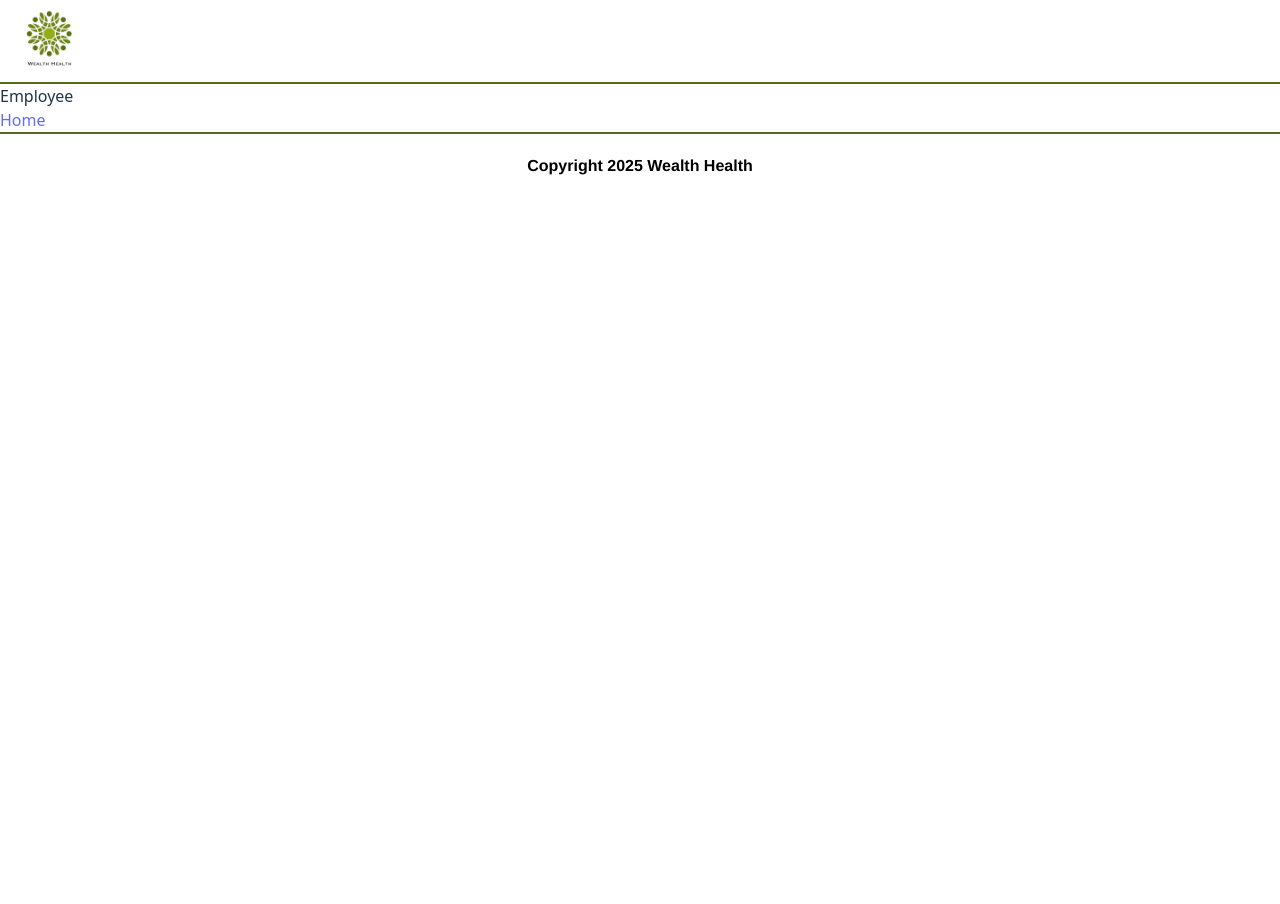
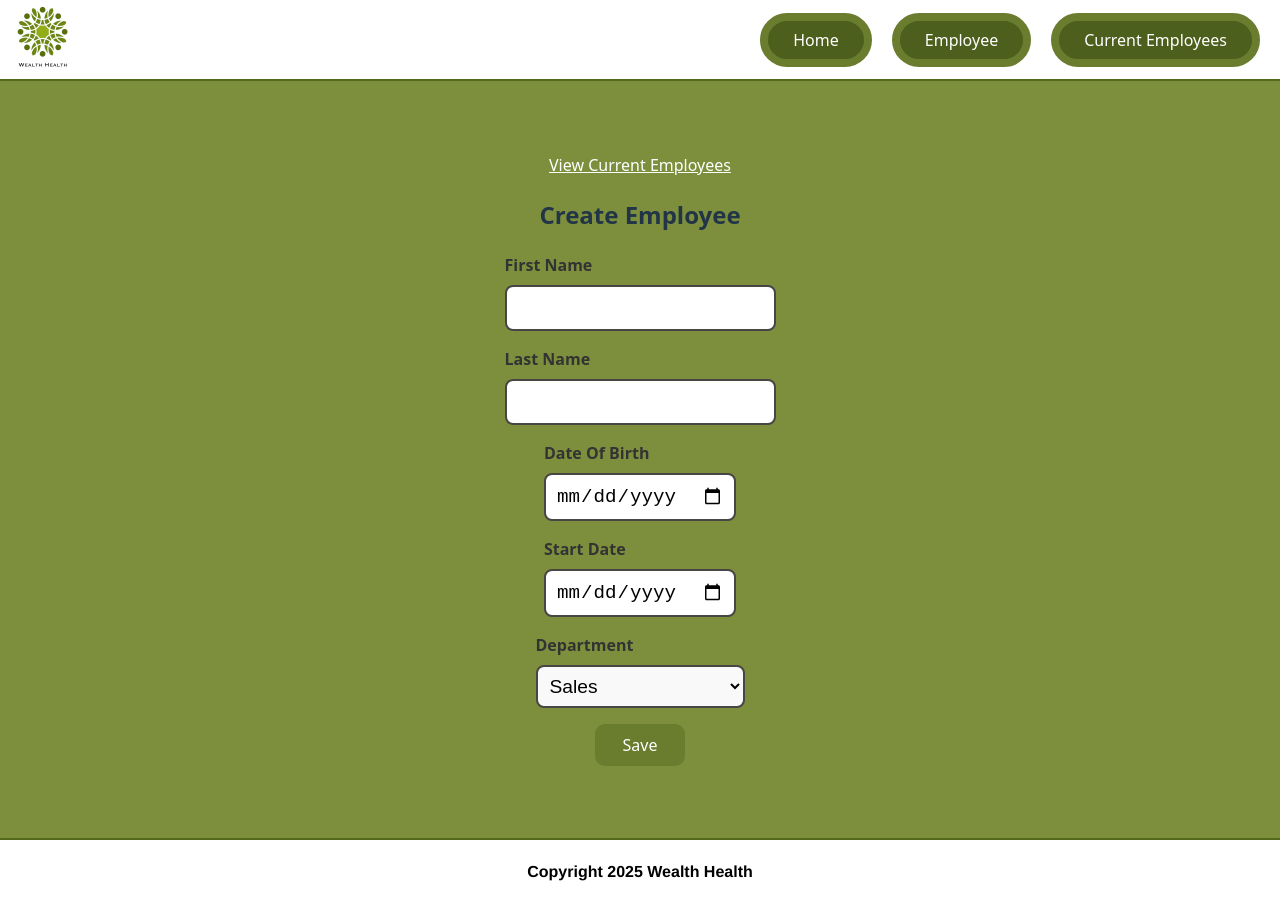
Before and after one commit to Daiba-yume/Project_14_WH, a React (Vite) app in the folder Frontend/: page /employee in a window 1280 px wide. Before the commit the page ends 800 px from the top, so only its background shows below. Built offline with nearby package versions, Linux system fonts and the light colour scheme.

Commit message:
Correction des pages et ajout de la navigation

```diff
--- a/Frontend/src/App.jsx
+++ b/Frontend/src/App.jsx
@@ -2,9 +2,9 @@ import { BrowserRouter as Router, Routes, Route } from "react-router-dom";
 import "./index.css";
 import Header from "./components/Header/Header";
 import Footer from "./components/Footer/Footer";
-import Home from "./components/Home/Home";
-import Employee from "./components/Employee/Employee";
-import Landing from "./components/Landing/Landing";
+import Landing from "./pages/Landing/Landing";
+import EmployeeList from "./pages/Employee/EmployeeList";
+import Employee from "./pages/Home/Employee";
 
 function App() {
   return (
@@ -12,8 +12,8 @@ function App() {
       <Header />
       <Routes>
         <Route path="/" element={<Landing />} />
-        <Route path="/home" element={<Home />} />
         <Route path="/employee" element={<Employee />} />
+        <Route path="/employeeList" element={<EmployeeList />} />
       </Routes>
       <Footer />
     </Router>
--- a/Frontend/src/components/Form/Form.jsx
+++ b/Frontend/src/components/Form/Form.jsx
@@ -6,7 +6,7 @@ import "./Form.scss";
 function Form() {
   return (
     <form className="form">
-      <Link to="/employee" className="employee">
+      <Link to="/employeeList" className="employeeList">
         View Current Employees
       </Link>
       <h2>Create Employee</h2>
--- a/Frontend/src/components/Form/Form.scss
+++ b/Frontend/src/components/Form/Form.scss
@@ -5,7 +5,7 @@
   box-sizing: border-box;
   padding: 4.5rem;
   background-color: #7d8f3d;
-  .employee {
+  .employeeList {
     text-decoration: underline;
     color: white;
   }
--- a/Frontend/src/components/Header/Header.jsx
+++ b/Frontend/src/components/Header/Header.jsx
@@ -7,6 +7,23 @@ function Header() {
       <NavLink to="/">
         <img className="logo" src="/WH_logo.png" alt="logo WealthHealth" />
       </NavLink>
+      <div className="navContainer">
+        <NavLink to="/" className="home">
+          <button>
+            <span>Home</span>
+          </button>
+        </NavLink>
+        <NavLink to="/employee">
+          <button>
+            <span>Employee</span>
+          </button>
+        </NavLink>
+        <NavLink to="/employeeList">
+          <button>
+            <span>Current Employees</span>
+          </button>
+        </NavLink>
+      </div>
     </nav>
   );
 }
--- a/Frontend/src/components/Header/Header.scss
+++ b/Frontend/src/components/Header/Header.scss
@@ -2,9 +2,39 @@
   display: flex;
   justify-content: space-between;
   align-items: center;
-  padding: 5px 20px;
+  padding-left: 10px;
   border-bottom: 2px solid #55691d;
   .logo {
-    width: 45%;
+    width: 50%;
+  }
+  .navContainer {
+    display: flex;
+    flex-direction: row;
+    justify-content: flex-end;
+    flex-grow: 1;
+    gap: 20px;
+
+    button {
+      display: flex;
+      position: relative;
+      align-items: center;
+      justify-content: center;
+      padding: 8px 25px;
+      right: 20px;
+      background-color: #4c5f1c;
+      border: 8px solid #6a7c2e;
+      color: white;
+      gap: 8px;
+      border-radius: 50px;
+      cursor: pointer;
+      transition: all 0.3s;
+    }
+    button:hover {
+      border: 8px solid #4c5f1c;
+      background-color: #6a7c2e;
+    }
+    button:active {
+      border: 5px solid #c0dfff;
+    }
   }
 }
--- a/Frontend/src/components/Home/Home.jsx
+++ /dev/null
@@ -1,12 +0,0 @@
-import React from "react";
-import Form from "../Form/Form";
-
-function Home() {
-  return (
-    <section>
-      <Form />
-    </section>
-  );
-}
-
-export default Home;
--- a/Frontend/src/components/Employee/Employee.jsx
+++ b/Frontend/src/pages/Employee/EmployeeList.jsx
@@ -1,15 +1,14 @@
-import React from "react";
 import { Link } from "react-router-dom";
 
-function Employee() {
+function EmployeeList() {
   return (
     <section>
       <div>Employee</div>
-      <Link to="/home" className="home">
+      <Link to="/employee" className="employee">
         Home
       </Link>
     </section>
   );
 }
 
-export default Employee;
+export default EmployeeList;
--- /dev/null
+++ b/Frontend/src/pages/Home/Employee.jsx
@@ -0,0 +1,12 @@
+import React from "react";
+import Form from "../../components/Form/Form";
+
+function Employee() {
+  return (
+    <section>
+      <Form />
+    </section>
+  );
+}
+
+export default Employee;
```
Also changed, not shown: Frontend/src/pages/Landing/Landing.jsx (renamed from Frontend/src/components/Landing/Landing.jsx), Frontend/src/pages/Landing/Landing.scss (renamed from Frontend/src/components/Landing/Landing.scss).
